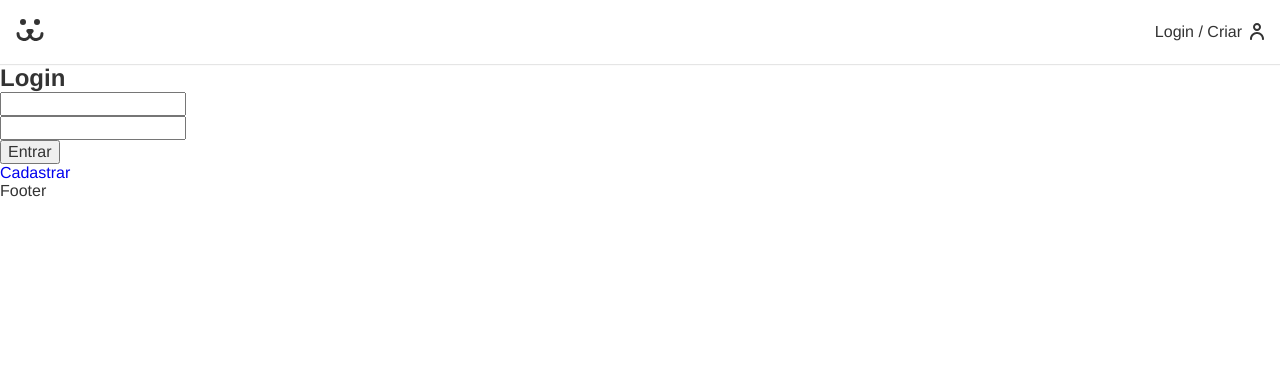
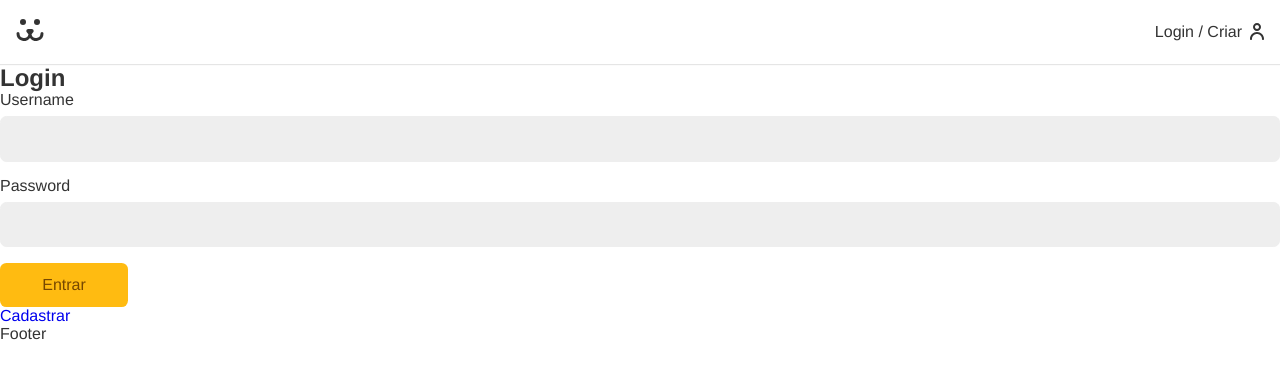
Before and after one commit to cbsalt/the-dogz, a React (Create React App) app: page /login in a window 1280 px wide. Shown: the top 378 px of the page. Built offline with nearby package versions, Linux system fonts and the light colour scheme.

Commit message:
feat: login form component

```diff
--- a/package.json
+++ b/package.json
@@ -10,14 +10,15 @@
     "react": "^17.0.1",
     "react-dom": "^17.0.1",
     "react-router-dom": "^6.0.0-beta.0",
-    "react-scripts": "4.0.2",
+    "react-scripts": "3.4.4",
     "web-vitals": "^1.0.1"
   },
   "scripts": {
     "start": "react-scripts start",
     "build": "react-scripts build",
     "test": "react-scripts test",
-    "eject": "react-scripts eject"
+    "eject": "react-scripts eject",
+    "lint": "eslint ./ --fix"
   },
   "eslintConfig": {
     "extends": [
--- /dev/null
+++ b/src/api.js
@@ -0,0 +1,26 @@
+export const API_URL = 'https://dogsapi.origamid.dev/json';
+
+export function TOKEN_POST(body) {
+  return {
+    url: `${API_URL}/jwt-auth/v1/token`,
+    options: {
+      method: 'POST',
+      headers: {
+        'Content-Type': 'application/json',
+      },
+      body: JSON.stringify(body),
+    },
+  };
+}
+
+export function USER_GET(token) {
+  return {
+    url: `${API_URL}/api/user`,
+    options: {
+      method: 'GET',
+      headers: {
+        Authorization: `Bearer ${token}`,
+      },
+    },
+  };
+}
--- /dev/null
+++ b/src/components/Form/Button.js
@@ -0,0 +1,10 @@
+import React from 'react';
+import styles from './Button.module.css';
+
+const Button = ({ children, ...props }) => (
+  <button {...props} className={styles.button}>
+    {children}
+  </button>
+);
+
+export default Button;
--- /dev/null
+++ b/src/components/Form/Button.module.css
@@ -0,0 +1,24 @@
+.button {
+  font-size: 1rem;
+  font-family: var(--type-first);
+  cursor: pointer;
+  border: none;
+  border-radius: 0.4rem;
+  background: #fb1;
+  color: #764701;
+  min-width: 8rem;
+  padding: 0.8rem 1.2rem;
+  box-sizing: border-box;
+  transition: 0.1s;
+}
+
+.button:hover,
+.button:focus {
+  outline: none;
+  box-shadow: 0 0 0 3px #fea, 0 0 0 4px #fb1;
+}
+
+.button:disabled {
+  opacity: 0.5;
+  cursor: wait;
+}
--- /dev/null
+++ b/src/components/Form/Input.js
@@ -0,0 +1,22 @@
+import React from 'react';
+import styles from './Input.module.css';
+
+const Input = ({
+  label, type, id, value, onChange, error, onBlur,
+}) => (
+  <div className={styles.wrapper}>
+    <label htmlFor={id} className={styles.label}>{label}</label>
+    <input
+      id={id}
+      className={styles.input}
+      type={type}
+      name={id}
+      value={value}
+      onChange={onChange}
+      onBlur={onBlur}
+    />
+    {error && <p className={styles.error}>{error}</p>}
+  </div>
+);
+
+export default Input;
--- /dev/null
+++ b/src/components/Form/Input.module.css
@@ -0,0 +1,35 @@
+.wrapper {
+  margin-bottom: 1rem;
+}
+
+.input {
+  border: 1px solid #eee;
+  display: block;
+  width: 100%;
+  font-size: 1rem;
+  padding: 0.8rem;
+  border-radius: 0.4rem;
+  background: #eee;
+  transition: 0.2s;
+}
+
+.input:focus,
+.input:hover {
+  outline: none;
+  border-color: #fb1;
+  background: white;
+  box-shadow: 0 0 0 3px #fea;
+}
+
+.label {
+  display: block;
+  font-size: 1rem;
+  line-height: 1;
+  padding-bottom: 0.5rem;
+}
+
+.error {
+  color: #f31;
+  font-style: 0.875rem;
+  margin-top: 0.25rem;
+}
--- a/src/components/Login/LoginForm.js
+++ b/src/components/Login/LoginForm.js
@@ -1,33 +1,51 @@
-import React, { useState } from 'react';
+import React, { useEffect } from 'react';
 import { Link } from 'react-router-dom';
+import Input from '../Form/Input';
+import Button from '../Form/Button';
+import useForm from '../../hooks/useForm';
+import { TOKEN_POST, USER_GET } from '../../api';
 
 const LoginForm = () => {
-  const [username, setUsername] = useState('');
-  const [password, setPassword] = useState('');
+  const username = useForm();
+  const password = useForm();
 
-  function handleSubmit(event) {
+  async function getUser(token) {
+    const { url, options } = USER_GET(token);
+    const response = await fetch(url, options);
+    const json = await response.json();
+    console.log(json);
+  }
+
+  useEffect(() => {
+    const token = window.localStorage.getItem('token');
+    if (token) {
+      getUser();
+    }
+  }, []);
+
+  async function handleSubmit(event) {
     event.preventDefault();
-    fetch('https://dogsapi.origamid.dev/json/jwt-auth/v1/token', {
-      method: 'POST',
-      headers: {
-        'Content-Type': 'application/json',
-      },
-      body: JSON.stringify({ username, password }),
-    }).then((response) => {
-      console.log(response);
-      return response.json();
-    }).then((json) => {
-      console.log(json);
-    });
+
+    if (username.validate() && password.validate()) {
+      const { url, options } = TOKEN_POST({
+        username: username.value,
+        password: password.value,
+      });
+
+      const response = await fetch(url, options);
+      const json = await response.json();
+      window.localStorage.setItem('token', json.token);
+      getUser(json.token);
+    }
   }
 
   return (
     <section>
       <h1>Login</h1>
       <form action="" onSubmit={handleSubmit}>
-        <input type="text" value={username} onChange={({ target }) => setUsername(target.value)} />
-        <input type="text" value={password} onChange={({ target }) => setPassword(target.value)} />
-        <button type="submit">Entrar</button>
+        <Input label="Username" type="text" id="username" {...username} />
+        <Input label="Password" type="password" id="password" {...password} />
+        <Button>Entrar</Button>
       </form>
       <Link to="/login/create">Cadastrar</Link>
 
--- /dev/null
+++ b/src/hooks/useForm.js
@@ -0,0 +1,42 @@
+import { useState } from 'react';
+
+const schema = {
+  email: {
+    regex: /^(([^<>()[\]\\.,;:\s@"]+(\.[^<>()[\]\\.,;:\s@"]+)*)|(".+"))@((\[[0-9]{1,3}\.[0-9]{1,3}\.[0-9]{1,3}\.[0-9]{1,3}\])|(([a-zA-Z\-0-9]+\.)+[a-zA-Z]{2,}))$/,
+    message: 'Invalid e-mail',
+  },
+};
+
+const useForm = (type) => {
+  const [value, setValue] = useState('');
+  const [error, setError] = useState(null);
+
+  function validate(values) {
+    if (type === false) return true;
+    if (values.length === 0) {
+      setError('Required');
+      return false;
+    } if (schema[type] && !schema[type].regex.test(values)) {
+      setError(schema[type].message);
+      return false;
+    }
+    setError(null);
+    return true;
+  }
+
+  function onChange({ target }) {
+    if (error) validate(target.value);
+    setValue(target.value);
+  }
+
+  return {
+    value,
+    setValue,
+    onChange,
+    error,
+    validate: () => validate(value),
+    onBlur: () => validate(value),
+  };
+};
+
+export default useForm;
```
Also changed, not shown: .eslintrc.js, 2 other files (tests, documents, lock files or other folders).
